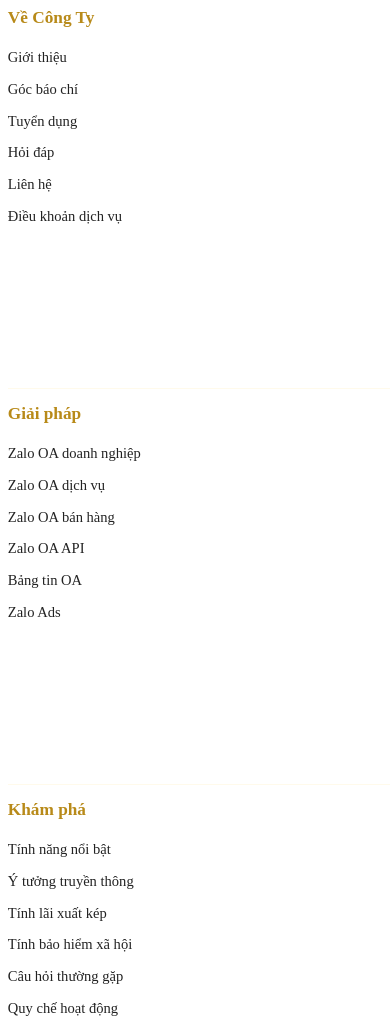
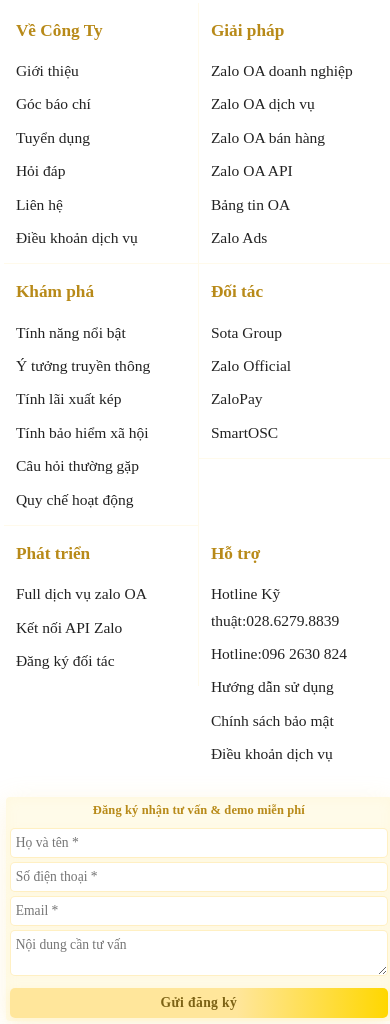
Before and after one commit to xuan1808/Zalo_xuan_final, a plain HTML site: page index.html in a window 390 px wide. Shown: the part 7622-8646 px from the top of the page. Drawn offline with Linux system fonts and the light colour scheme.

Commit message:
reponsive

```diff
--- a/footer.css
+++ b/footer.css
@@ -481,27 +481,49 @@
   }
 }
 @media (max-width: 700px) {
-  .zalooa-footer-links {
-    flex-direction: column;
-    align-items: center;
-    gap: 10px;
-    width: 100%;
-    padding: 0 1vw;
+.zalooa-footer-links {
+    display: flex;
+    flex-wrap: wrap;
+    flex-direction: row;
+    justify-content: flex-start;
+    align-items: flex-start;
+    gap: 0;
+    width: 100vw;
+    margin: 0 auto;
+    padding: 0;
+    max-width: 100vw;
+    background: #fff;
   }
   .zalooa-footer-col {
-    width: 99vw;
-    max-width: 99vw;
+    width: 50vw;
+    max-width: 50vw;
     min-width: 0;
-    flex: 1 1 99vw;
+    flex: 1 1 50vw;
     align-items: flex-start;
-    padding-bottom: 8px;
+    padding: 13px 8px 12px 12px;
     border-bottom: 1px solid #ffe69b33;
+    border-right: 1px solid #ffe69b33;
+    box-sizing: border-box;
     margin: 0;
-    font-size: 0.91rem;
+    font-size: 0.97rem;
+    background: #fff;
   }
-  .zalooa-footer-col:last-child {
+  .zalooa-footer-col:nth-child(2n) {
+    border-right: none;
+  }
+  /* Hàng cuối cùng bỏ border-bottom */
+  .zalooa-footer-col:nth-last-child(-n+2) {
     border-bottom: none;
   }
+  /* Nếu tổng số cột lẻ, cột cuối cùng chiếm full hàng dưới */
+  .zalooa-footer-col:only-child,
+  .zalooa-footer-col:last-child:nth-child(odd) {
+    width: 100vw;
+    max-width: 100vw;
+    border-right: none;
+  }
+
+
   .zalooa-company-info-bar {
     padding: 12px 0 0 0;
   }
```
